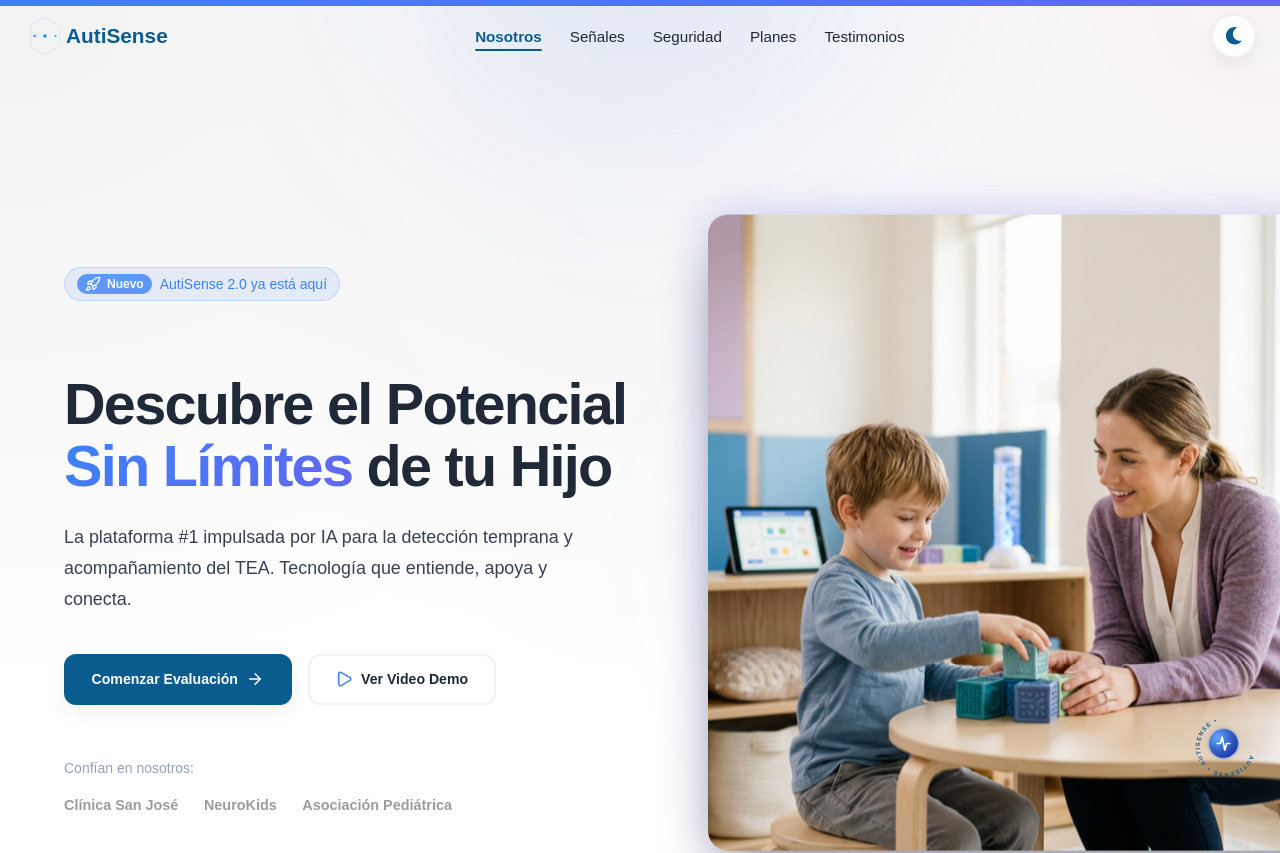
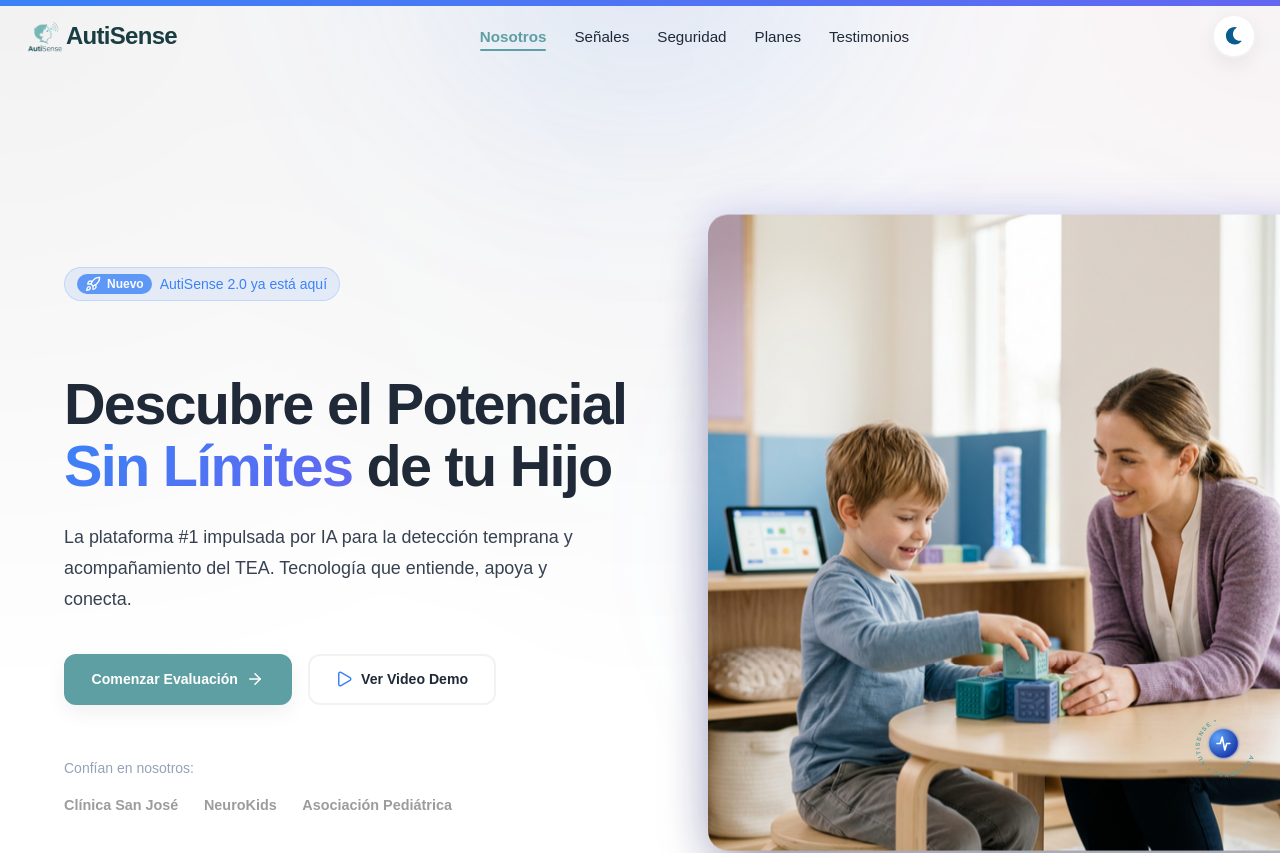
Before and after one commit to DavidPulSor02/AutiSense, a React (Vite) app: page / in a window 1280 px wide. Shown: the top 853 px of the page. Built offline with nearby package versions, Linux system fonts and the light colour scheme.

Commit message:
feat: use PNG image for AutiSense logo and update branding colors

```diff
--- a/src/components/AutiSenseLogo.jsx
+++ b/src/components/AutiSenseLogo.jsx
@@ -1,80 +1,12 @@
-import { motion } from "framer-motion";
+import logoImg from "../assets/logo.png";
 
 export default function AutiSenseLogo({ size = 40, className = "" }) {
     return (
-        <motion.svg
-            width={size}
-            height={size}
-            viewBox="0 0 100 100"
-            fill="none"
-            xmlns="http://www.w3.org/2000/svg"
+        <img
+            src={logoImg}
+            alt="AutiSense Logo"
+            style={{ width: size, height: 'auto', display: 'block' }}
             className={className}
-            initial="hidden"
-            animate="visible"
-        >
-            <defs>
-                <linearGradient id="logo-gradient" x1="0%" y1="0%" x2="100%" y2="100%">
-                    <stop offset="0%" stopColor="#2563eb" />
-                    <stop offset="100%" stopColor="#06b6d4" />
-                </linearGradient>
-                <filter id="logo-glow" x="-20%" y="-20%" width="140%" height="140%">
-                    <feGaussianBlur stdDeviation="3" result="blur" />
-                    <feComposite in="SourceGraphic" in2="blur" operator="over" />
-                </filter>
-            </defs>
-
-            {/* Background Shape - Subtle Hexagon-ish Neural Node */}
-            <motion.path
-                d="M50 5 L85 25 V75 L50 95 L15 75 V25 Z"
-                stroke="url(#logo-gradient)"
-                strokeWidth="2"
-                strokeLinecap="round"
-                strokeLinejoin="round"
-                initial={{ opacity: 0, pathLength: 0 }}
-                animate={{ opacity: 0.15, pathLength: 1 }}
-                transition={{ duration: 1.5, ease: "easeInOut" }}
-            />
-
-            {/* Neural Pulse - The "Sensing" Wave */}
-            <motion.path
-                d="M25 50 C 35 50, 40 20, 50 50 C 60 80, 65 50, 75 50"
-                stroke="url(#logo-gradient)"
-                strokeWidth="6"
-                strokeLinecap="round"
-                strokeLinejoin="round"
-                filter="url(#logo-glow)"
-                initial={{ pathLength: 0, opacity: 0 }}
-                animate={{ pathLength: 1, opacity: 1 }}
-                transition={{
-                    duration: 2,
-                    ease: "easeInOut",
-                    repeat: Infinity,
-                    repeatType: "reverse"
-                }}
-            />
-
-            {/* Main AI Pulse Logic Nodes */}
-            <motion.circle
-                cx="50" cy="50" r="4"
-                fill="url(#logo-gradient)"
-                initial={{ scale: 0 }}
-                animate={{ scale: [0, 1.2, 1] }}
-                transition={{ delay: 1, duration: 0.5 }}
-            />
-            <motion.circle
-                cx="25" cy="50" r="2.5"
-                fill="#2563eb"
-                initial={{ scale: 0 }}
-                animate={{ scale: 1 }}
-                transition={{ delay: 1.2, duration: 0.5 }}
-            />
-            <motion.circle
-                cx="75" cy="50" r="2.5"
-                fill="#06b6d4"
-                initial={{ scale: 0 }}
-                animate={{ scale: 1 }}
-                transition={{ delay: 1.4, duration: 0.5 }}
-            />
-        </motion.svg>
+        />
     );
 }
--- a/src/components/ChatBot.jsx
+++ b/src/components/ChatBot.jsx
@@ -91,6 +91,7 @@ export default function Chatbot() {
             setLoading(false);
         }
     };
+
 
     const sendMessageToAPI = async (text) => {
         if (!isAuth) {
--- a/src/components/Footer.css
+++ b/src/components/Footer.css
@@ -29,11 +29,13 @@
 .footer-brand .logo {
     display: flex;
     align-items: center;
-    gap: 10px;
-    font-size: 22px;
-    font-weight: 700;
-    color: var(--text-primary);
-    margin-bottom: 16px;
+    gap: 12px;
+    font-size: 24px;
+    font-weight: 800;
+    color: var(--logo-text);
+    margin-bottom: 20px;
+    font-family: 'Outfit', 'Inter', sans-serif;
+    letter-spacing: -0.02em;
 }
 
 .footer-brand p {
--- a/src/components/Navbar.css
+++ b/src/components/Navbar.css
@@ -98,9 +98,11 @@
 }
 
 .navbar-title {
-    font-size: 1.3rem;
-    font-weight: 700;
-    color: var(--brand-primary);
+    font-size: 1.5rem;
+    font-weight: 800;
+    color: #1A3D42;
+    letter-spacing: -0.03em;
+    font-family: 'Outfit', 'Quicksand', sans-serif;
 }
 
 /* ==============================
--- a/src/index.css
+++ b/src/index.css
@@ -13,16 +13,22 @@
   --text-accent: #0a5c8f;
   --text-light: #ffffff;
 
-  --brand-primary: #0a5c8f;
-  --brand-hover: #084c75;
-  --brand-secondary: #2563eb;
+  --brand-primary: #5E9FA3;
+  --brand-hover: #4d868a;
+  --brand-secondary: #9ECCD0;
+  --brand-dark: #1A3D42;
+
+  --logo-head: #5E9FA3;
+  --logo-wave: #9ECCD0;
+  --logo-sparkle: #4BD2E1;
+  --logo-text: #1A3D42;
 
   --border-light: rgba(0, 0, 0, 0.05);
   --shadow-sm: 0 8px 20px rgba(0, 0, 0, 0.06);
-  --shadow-md: 0 8px 20px rgba(37, 99, 235, 0.25);
+  --shadow-md: 0 8px 20px rgba(94, 159, 163, 0.25);
 
   --blue-light: #f2f9ff;
-  --blue-dark: #0a5c8f;
+  --blue-dark: #5E9FA3;
   --white: #ffffff;
 }
 
@@ -40,16 +46,22 @@
   --text-muted: #94a3b8;
   --text-accent: #38bdf8;
 
-  --brand-primary: #38bdf8;
-  --brand-hover: #0ea5e9;
-  --brand-secondary: #60a5fa;
+  --brand-primary: #4BD2E1;
+  --brand-hover: #3bbcc8;
+  --brand-secondary: #9ECCD0;
+  --brand-dark: #1A3D42;
+
+  --logo-head: #4BD2E1;
+  --logo-wave: #9ECCD0;
+  --logo-sparkle: #ffffff;
+  --logo-text: #f8fafc;
 
   --border-light: rgba(255, 255, 255, 0.1);
   --shadow-sm: 0 10px 30px rgba(0, 0, 0, 0.5);
-  --shadow-md: 0 12px 40px rgba(56, 189, 248, 0.15);
+  --shadow-md: 0 12px 40px rgba(75, 210, 225, 0.15);
 
   --blue-light: #1e293b;
-  --blue-dark: #38bdf8;
+  --blue-dark: #4BD2E1;
   --white: #0f172a;
 }
 
```
Also changed, not shown: src/components/mockups/PlatformFrame.jsx (+3 -8 lines), src/assets/logo.png (added).
